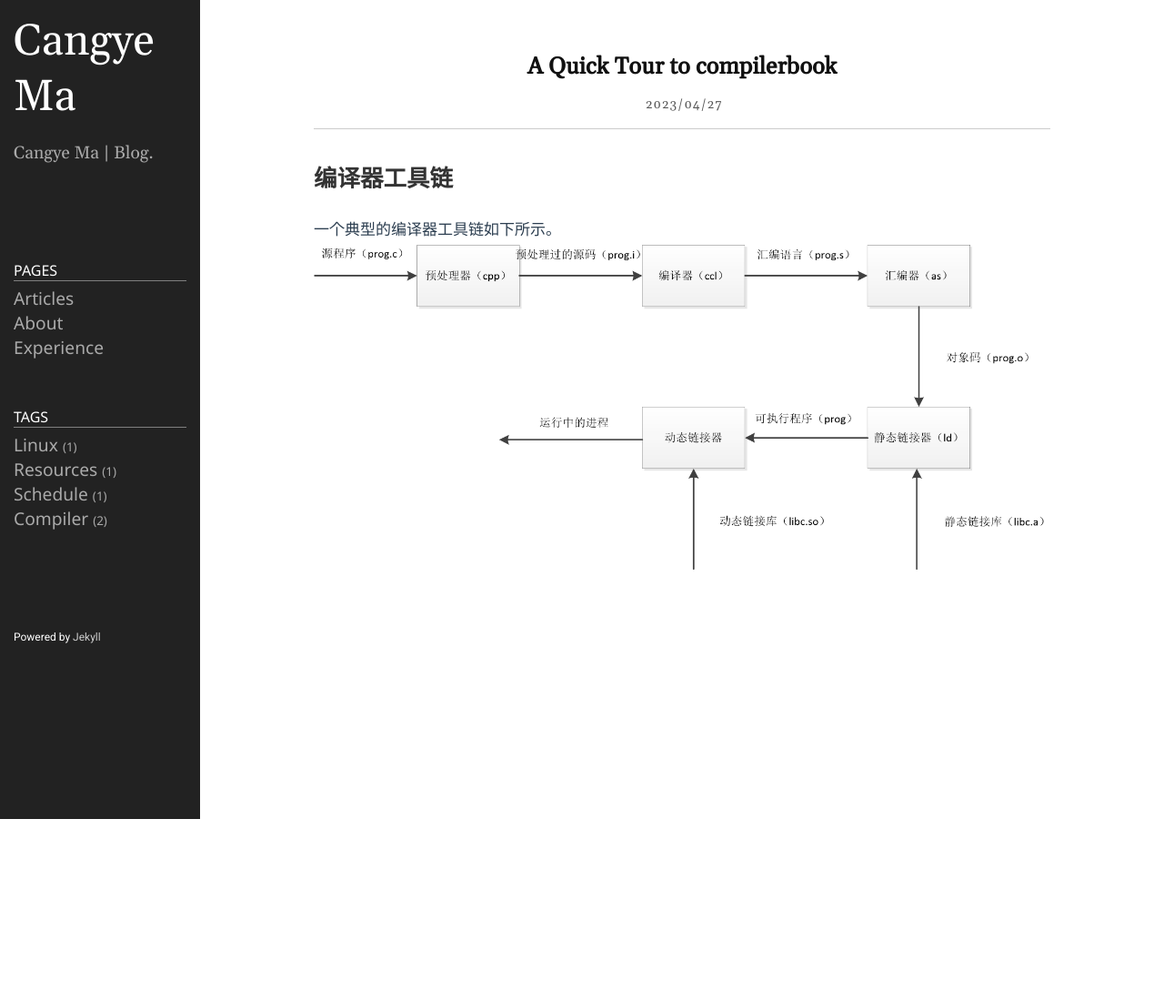
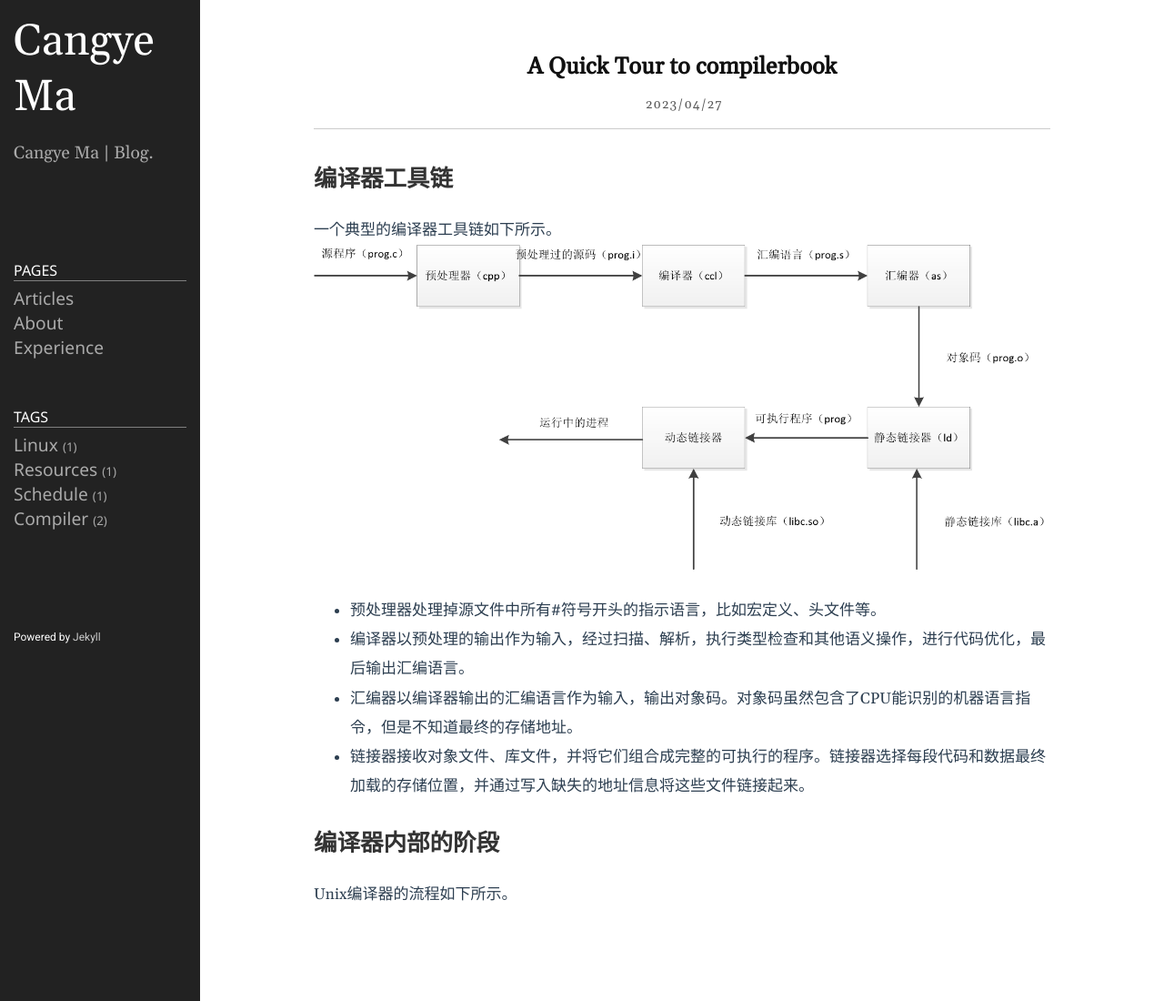
Before and after one commit to cangye-ma/cangye-ma.github.io, a Jekyll site: the page built from _posts/2023-04-27-A-Quick-Tour-compilerbook.md, in a window 1280 px wide. Shown: the whole page at 91% size. Built offline with Jekyll 4.4.1, drawn with Linux system fonts in a browser that asks for light colours; before the commit the page ends 900 px from its top, so only the background shows below that.

Commit message:
update post

```diff
--- a/_posts/2023-04-27-A-Quick-Tour-compilerbook.md
+++ b/_posts/2023-04-27-A-Quick-Tour-compilerbook.md
@@ -7,3 +7,11 @@ category: Compiler
 ## 编译器工具链<br>
 一个典型的编译器工具链如下所示。
 ![编译器工具链](/public/images/compiler_toolchain.png)
+
+- 预处理器处理掉源文件中所有#符号开头的指示语言，比如宏定义、头文件等。
+- 编译器以预处理的输出作为输入，经过扫描、解析，执行类型检查和其他语义操作，进行代码优化，最后输出汇编语言。
+- 汇编器以编译器输出的汇编语言作为输入，输出对象码。对象码虽然包含了CPU能识别的机器语言指令，但是不知道最终的存储地址。
+- 链接器接收对象文件、库文件，并将它们组合成完整的可执行的程序。链接器选择每段代码和数据最终加载的存储位置，并通过写入缺失的地址信息将这些文件链接起来。
+
+## 编译器内部的阶段<br>
+Unix编译器的流程如下所示。
```
